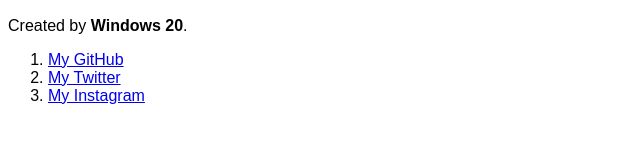
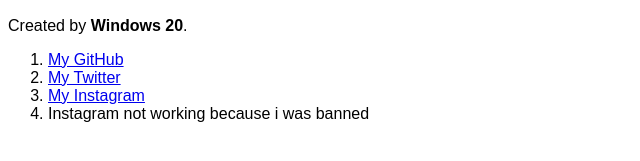
Before and after one commit to win20-official/HTML-Website, a plain HTML site: page index.html in a window 1280 px wide. Shown: the part 381-542 px from the top of the page, without its empty margins (0-640 px from the left). Drawn offline with Linux system fonts and the light colour scheme.

Commit message:
Update index.html

```diff
--- a/index.html
+++ b/index.html
@@ -12,6 +12,7 @@
 <li><a href="https://github.com/win20-official">My GitHub</a></li>
 <li><a href="https://twitter.com/Windows20_Real_">My Twitter</a></li>
 <li><a href="https://instagram.com/w.20_insta">My Instagram</a></li>
+<li>Instagram not working because i was banned</li>
 </ol>
 </body>
 </html>
```
